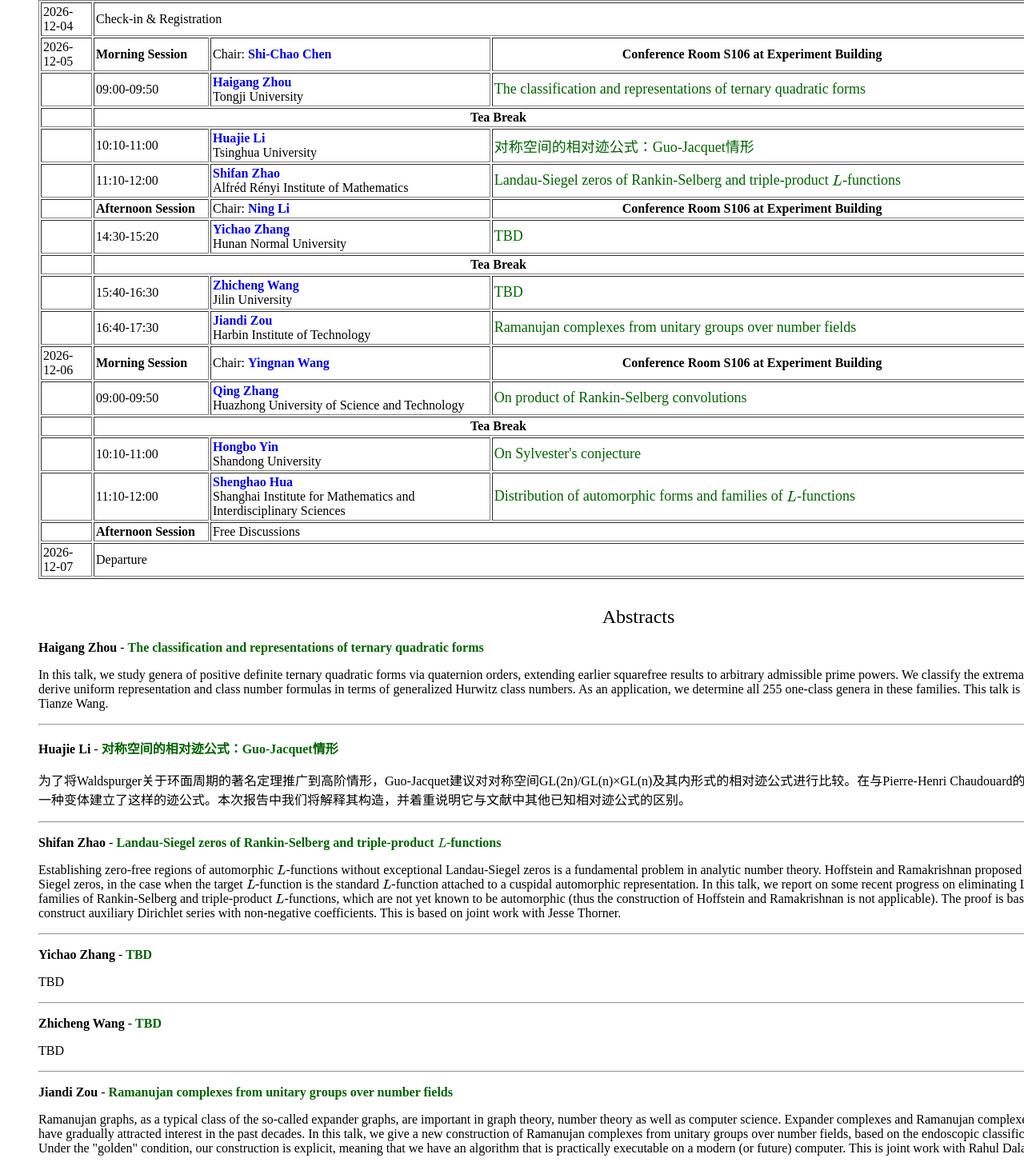
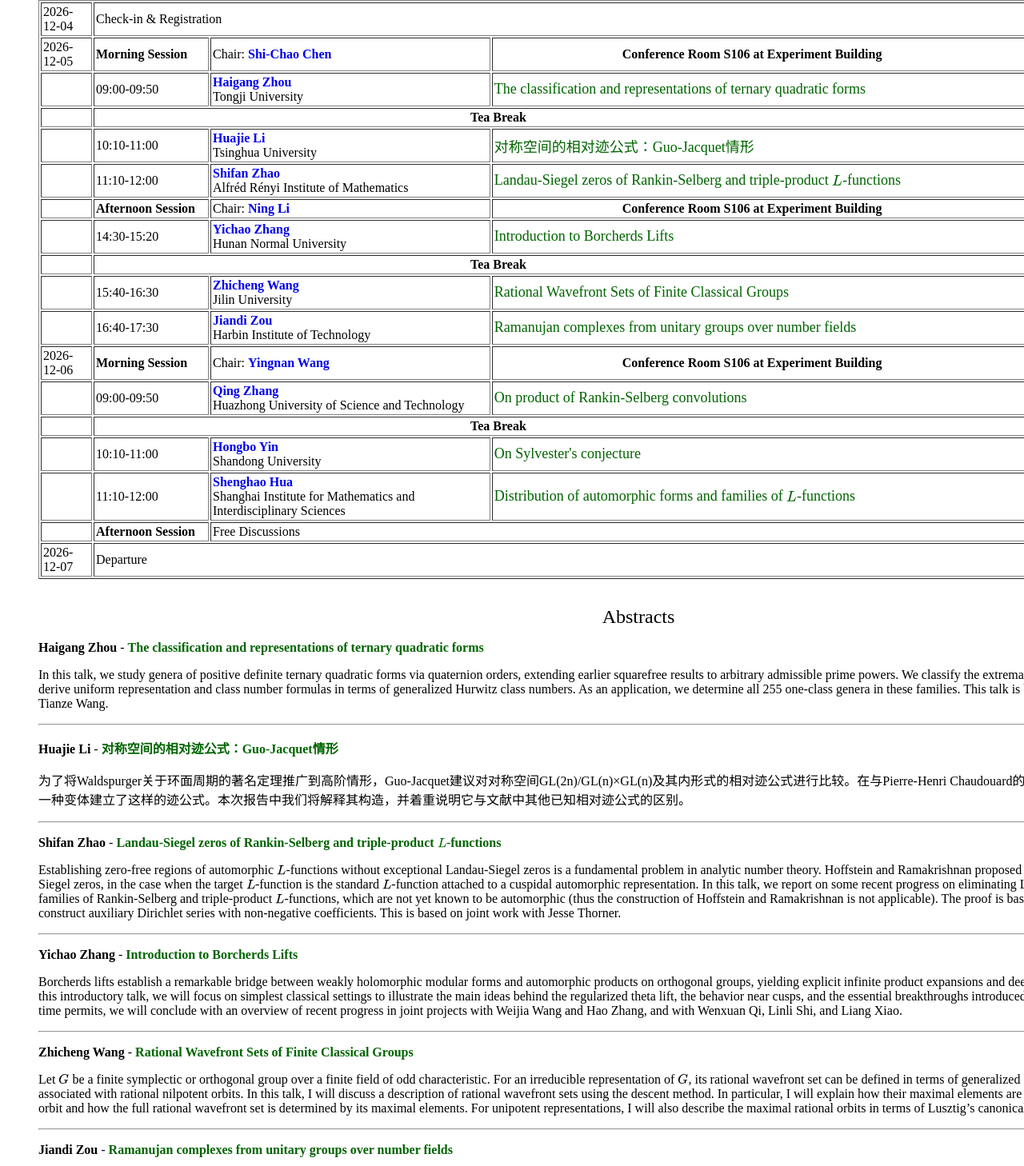
Before and after one commit to yishaoyun/syi, a plain HTML site: page 2026WorkshopOnAFW.html in a window 1280 px wide. Shown: the part 222-1680 px from the top of the page at 80% size. Drawn offline with nearby package versions, Linux system fonts and the light colour scheme.

Commit message:
Add files via upload

```diff
--- a/2026WorkshopOnAFW.html
+++ b/2026WorkshopOnAFW.html
@@ -98,7 +98,7 @@ html {
 <td>14:30-15:20</td>
 <td><a href="https://scholar.hunnu.edu.cn/zhangyichao/index.htm" style="text-decoration: none"><b>Yichao Zhang</b></a>
 <br>Hunan Normal University</td>
-<td><a style='color: darkgreen'><font size="+1">TBD</a></td>
+<td><a style='color: darkgreen'><font size="+1">Introduction to Borcherds Lifts</a></td>
 <td><a href="#4" style="text-decoration: none">Abstract</a></td>
 </tr>
 
@@ -114,7 +114,7 @@ html {
 <td>15:40-16:30</td>
 <td><a href="https://math.jlu.edu.cn/info/1791/16799.htm" style="text-decoration: none"><b>Zhicheng Wang</b></a>
 <br>Jilin University</td>
-<td><a style='color: darkgreen'><font size="+1">TBD</a></td>
+<td><a style='color: darkgreen'><font size="+1">Rational Wavefront Sets of Finite Classical Groups</a></td>
 <td><a href="#5" style="text-decoration: none">Abstract</a></td>
 </tr>
 
@@ -201,16 +201,16 @@ Establishing zero-free regions of automorphic $L$-functions without exceptional
 </p>
 <hr />
 
-<p id="4" align="left">  <b> Yichao Zhang </b> - <b><a style='color: darkgreen'> TBD </a></b></p>
+<p id="4" align="left">  <b> Yichao Zhang </b> - <b><a style='color: darkgreen'> Introduction to Borcherds Lifts </a></b></p>
 <p align="left">
-TBD
+Borcherds lifts establish a remarkable bridge between weakly holomorphic modular forms and automorphic products on orthogonal groups, yielding explicit infinite product expansions and deep connections to arithmetic geometry. In this introductory talk, we will focus on simplest classical settings to illustrate the main ideas behind the regularized theta lift, the behavior near cusps, and the essential breakthroughs introduced by Borcherds, Bruinier, and others. If time permits, we will conclude with an overview of recent progress in joint projects with Weijia Wang and Hao Zhang, and with Wenxuan Qi, Linli Shi, and Liang Xiao.
 </p>
 <hr />
 
 
-<p id="5" align="left">  <b> Zhicheng Wang </b> - <b><a style='color: darkgreen'> TBD </a></b></p>
+<p id="5" align="left">  <b> Zhicheng Wang </b> - <b><a style='color: darkgreen'> Rational Wavefront Sets of Finite Classical Groups </a></b></p>
 <p align="left">
-TBD
+Let \(G\) be a finite symplectic or orthogonal group over a finite field of odd characteristic. For an irreducible representation of \(G\), its rational wavefront set can be defined in terms of generalized Gelfand–Graev representations associated with rational nilpotent orbits. In this talk, I will discuss a description of rational wavefront sets using the descent method. In particular, I will explain how their maximal elements are related to the unique stable wavefront orbit and how the full rational wavefront set is determined by its maximal elements. For unipotent representations, I will also describe the maximal rational orbits in terms of Lusztig’s canonical quotient.
 </p>
 <hr />
 
```
Also changed, not shown: 2026WorkshopOnAFWCN.html (+6 -6 lines).
